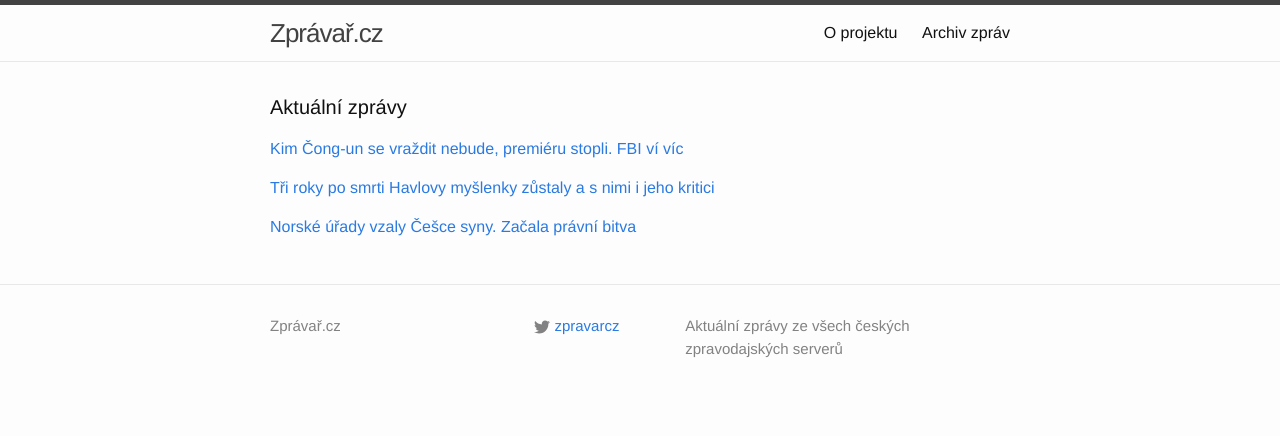
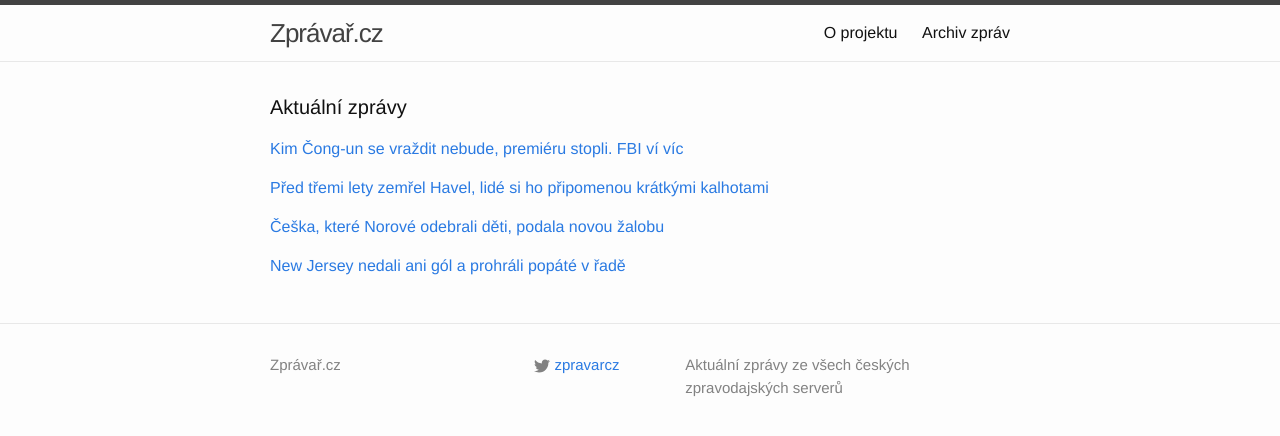
Before and after one commit to adliska/zpravar, a Jekyll site: the page built from index.html, in a window 1280 px wide. Shown: the top 436 px of the page. Built offline with Jekyll 4.4.1, drawn with Linux system fonts in a browser that asks for light colours.

Commit message:
zpravar news update

```diff
--- a/index.html
+++ b/index.html
@@ -15,19 +15,28 @@ layout: default
 <li><a href=http://www.novinky.cz/zahranicni/amerika/356681-za-hackerskym-utokem-na-sony-je-podle-fbi-severni-korea.html>Za hackerským útokem na Sony je podle FBI Severní Korea  - www.novinky.cz</a></li>
 <li><a href=http://www.ceskatelevize.cz/ct24/svet/295832-za-hackerskymi-utoky-kvuli-komedii-o-kimovi-stoji-pchjongjang/>Za hackerskými útoky kvůli komedii o Kimovi stojí Pchjongjang - www.ceskatelevize.cz</a></li>
 </ul>
-</div><p><a href="javascript:;" onclick="toggle_visibility('zpravy1')">Tři roky po smrti Havlovy myšlenky zůstaly a s nimi i jeho kritici</a></p>
+</div><p><a href="javascript:;" onclick="toggle_visibility('zpravy1')">Před třemi lety zemřel Havel, lidé si ho připomenou krátkými kalhotami </a></p>
 <div id="zpravy1" style="display:none">
 <ul>
+<li><a href=http://www.novinky.cz/domaci/356684-pred-tremi-lety-zemrel-havel-lide-si-ho-pripomenou-kratkymi-kalhotami.html>Před třemi lety zemřel Havel, lidé si ho připomenou krátkými kalhotami  - www.novinky.cz</a></li>
 <li><a href=http://www.ceskatelevize.cz/ct24/domaci/295652-tri-roky-po-smrti-havlovy-myslenky-zustaly-a-s-nimi-i-jeho-kritici/>Tři roky po smrti Havlovy myšlenky zůstaly a s nimi i jeho kritici - www.ceskatelevize.cz</a></li>
 <li><a href=http://www.ceskenoviny.cz/zpravy/zpravy/lide-si-dnes-pripomenou-ze-pred-tremi-lety-zemrel-vaclav-havel/1160283>Lidé si dnes připomenou, že před třemi lety zemřel Václav Havel - www.ceskenoviny.cz</a></li>
 <li><a href=http://www.lidovky.cz/cesko-opet-vzpomina-na-havla-svicky-divadlo-i-kratke-kalhoty-prm-/zpravy-domov.aspx?c=A141217_180033_ln_domov_ml>Česko opět vzpomíná na Havla: svíčky, divadlo i krátké kalhoty  - www.lidovky.cz</a></li>
 <li><a href=http://www.rozhlas.cz/_zprava/pred-tremi-lety-zemrel-vaclav-havel-lide-si-ho-budou-pripominat-na-akcich-po-cele-republice--1434025>Před třemi lety zemřel Václav Havel. Lidé si ho budou připomínat na akcích po celé republice - www.rozhlas.cz</a></li>
 </ul>
-</div><p><a href="javascript:;" onclick="toggle_visibility('zpravy2')">Norské úřady vzaly Češce syny. Začala právní bitva</a></p>
+</div><p><a href="javascript:;" onclick="toggle_visibility('zpravy2')">Češka, které Norové odebrali děti, podala novou žalobu</a></p>
 <div id="zpravy2" style="display:none">
 <ul>
+<li><a href=http://zpravy.idnes.cz/nrosko-deti-eva-michalakova-dpd-/domaci.aspx?c=A141218_070110_domaci_aha>Češka, které Norové odebrali děti, podala novou žalobu - zpravy.idnes.cz</a></li>
 <li><a href=http://www.tyden.cz/rubriky/domaci/norske-urady-vzaly-cesce-syny-zacala-pravni-bitva_327659.html>Norské úřady vzaly Češce syny. Začala právní bitva - www.tyden.cz</a></li>
 <li><a href=http://www.novinky.cz/zahranicni/evropa/356682-ceska-jiz-norske-urady-odebraly-syny-podala-v-norsku-zalobu.html>Češka, jíž norské úřady odebraly syny, podala v Norsku žalobu - www.novinky.cz</a></li>
 <li><a href=http://www.ceskenoviny.cz/zpravy/zpravy/mfd-ceska-jiz-norske-urady-odebraly-syny-podala-v-norsku-zalobu/1160286>MfD:Češka, jíž norské úřady odebraly syny, podala v Norsku žalobu - www.ceskenoviny.cz</a></li>
 </ul>
+</div><p><a href="javascript:;" onclick="toggle_visibility('zpravy3')">New Jersey nedali ani gól a prohráli popáté v řadě</a></p>
+<div id="zpravy3" style="display:none">
+<ul>
+<li><a href=http://www.denik.cz/hokej/new-jersey-nedali-ani-gol-a-prohrali-popate-v-rade-20141218.html>New Jersey nedali ani gól a prohráli popáté v řadě - www.denik.cz</a></li>
+<li><a href=http://sport.aktualne.cz/zmar-v-new-jersey-devils-bez-golu-padli-popate-v-rade/r~86eca428867b11e49bec0025900fea04/>Zmar v New Jersey. Devils bez gólu, padli popáté v řadě - sport.aktualne.cz</a></li>
+<li><a href=http://www.sportovninoviny.cz/zpravy/new-jersey-nedali-ani-gol-a-prohrali-popate-v-rade/1160297>New Jersey nedali ani gól a prohráli popáté v řadě - www.sportovninoviny.cz</a></li>
+</ul>
 </div></div>
```
